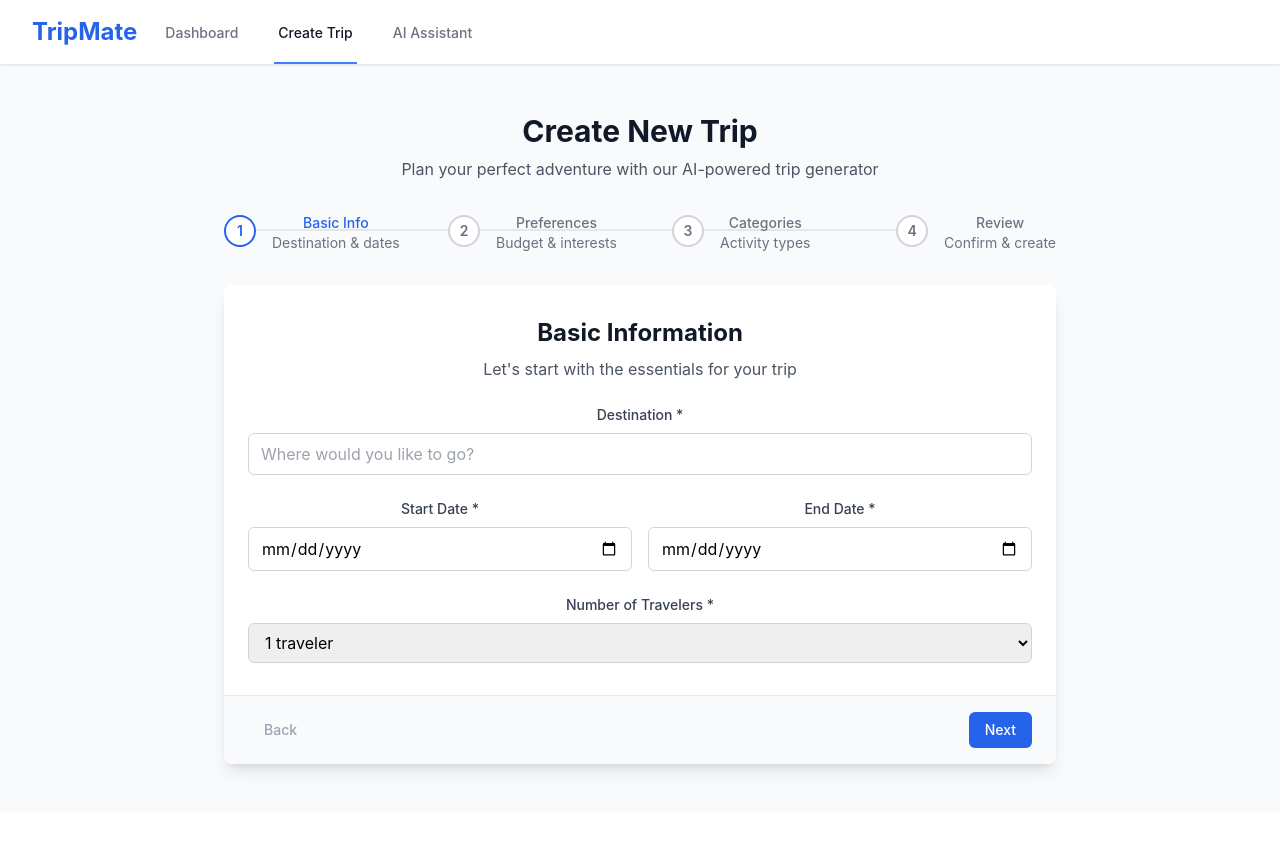
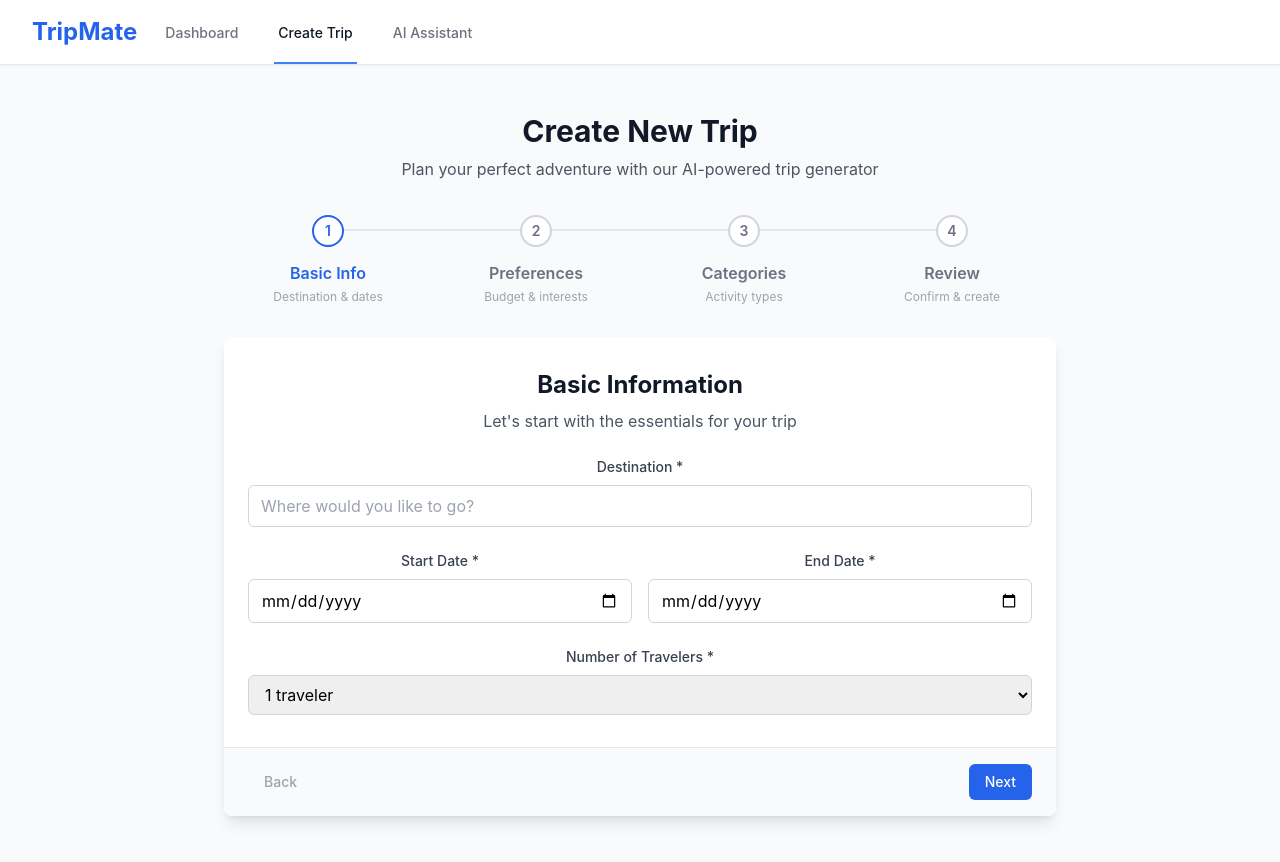
Before and after one commit to LouMeziere/TripMate, a React (Create React App) app in the folder frontend/: page /create-trip in a window 1280 px wide. Before the commit the page ends 812 px from the top, so only its background shows below. Built offline with nearby package versions, Linux system fonts and the light colour scheme.

Commit message:
Frontend - Milesone 3 - styling fixes on create trip page

```diff
--- a/frontend/src/components/CreateTrip/CreateTrip.tsx
+++ b/frontend/src/components/CreateTrip/CreateTrip.tsx
@@ -86,6 +86,10 @@ const CreateTrip: React.FC = () => {
 
     setFormErrors(errors);
     return Object.keys(errors).length === 0;
+  };
+
+  const handleStepClick = (step: number) => {
+    setCurrentStep(step);
   };
 
   const handleNext = () => {
@@ -207,7 +211,7 @@ const CreateTrip: React.FC = () => {
         </div>
 
         {/* Step Indicator */}
-        <StepIndicator currentStep={currentStep} totalSteps={totalSteps} />
+        <StepIndicator currentStep={currentStep} totalSteps={totalSteps} onStepClick={handleStepClick} />
 
         {/* Form Content */}
         <div className="mt-8 bg-white shadow-lg rounded-lg">
--- a/frontend/src/components/CreateTrip/StepIndicator.tsx
+++ b/frontend/src/components/CreateTrip/StepIndicator.tsx
@@ -3,9 +3,10 @@ import React from 'react';
 interface StepIndicatorProps {
   currentStep: number;
   totalSteps: number;
+  onStepClick?: (step: number) => void;
 }
 
-const StepIndicator: React.FC<StepIndicatorProps> = ({ currentStep, totalSteps }) => {
+const StepIndicator: React.FC<StepIndicatorProps> = ({ currentStep, totalSteps, onStepClick }) => {
   const steps = [
     { number: 1, title: 'Basic Info', description: 'Destination & dates' },
     { number: 2, title: 'Preferences', description: 'Budget & interests' },
@@ -13,23 +14,45 @@ const StepIndicator: React.FC<StepIndicatorProps> = ({ currentStep, totalSteps }
     { number: 4, title: 'Review', description: 'Confirm & create' },
   ];
 
+  const handleStepClick = (stepNumber: number) => {
+    // Only allow clicking on previous steps (not current step)
+    if (stepNumber < currentStep && onStepClick) {
+      onStepClick(stepNumber);
+    }
+  };
+
+  const isClickable = (stepNumber: number) => {
+    return stepNumber < currentStep && onStepClick;
+  };
+
+  const getHoverClass = (stepNumber: number) => {
+    if (isClickable(stepNumber)) {
+      return 'cursor-pointer hover:scale-105 transition-transform duration-200';
+    }
+    return '';
+  };
+
   return (
     <nav aria-label="Progress">
       <ol className="flex items-center justify-between">
         {steps.map((step, stepIdx) => (
-          <li key={step.number} className={`relative ${stepIdx !== steps.length - 1 ? 'flex-1' : ''}`}>
+          <li key={step.number} className="relative flex-1">
             {/* Step Connector */}
             {stepIdx !== steps.length - 1 && (
               <div
-                className={`absolute top-4 left-8 right-0 h-0.5 ${
+                className={`absolute top-4 left-1/2 w-full h-0.5 ${
                   step.number < currentStep ? 'bg-blue-600' : 'bg-gray-200'
                 }`}
+                style={{ left: '50%', right: '-50%' }}
                 aria-hidden="true"
               />
             )}
 
             {/* Step Content */}
-            <div className="relative flex items-start">
+            <div
+              className={`relative flex flex-col items-center text-center ${getHoverClass(step.number)}`}
+              onClick={() => handleStepClick(step.number)}
+            >
               <span className="flex h-9 items-center">
                 <span
                   className={`relative z-10 flex h-8 w-8 items-center justify-center rounded-full border-2 text-sm font-semibold ${
@@ -53,16 +76,16 @@ const StepIndicator: React.FC<StepIndicatorProps> = ({ currentStep, totalSteps }
                   )}
                 </span>
               </span>
-              <span className="ml-4 min-w-0 flex flex-col">
+              <div className="mt-3 min-w-0 flex flex-col items-center">
                 <span
-                  className={`text-sm font-medium ${
+                  className={`text-base font-semibold ${
                     step.number <= currentStep ? 'text-blue-600' : 'text-gray-500'
                   }`}
                 >
                   {step.title}
                 </span>
-                <span className="text-sm text-gray-500">{step.description}</span>
-              </span>
+                <span className="text-xs text-gray-400 mt-1">{step.description}</span>
+              </div>
             </div>
           </li>
         ))}
--- a/frontend/src/components/Dashboard/Dashboard.tsx
+++ b/frontend/src/components/Dashboard/Dashboard.tsx
@@ -1,4 +1,5 @@
 import React, { useEffect, useState } from 'react';
+import { Link } from 'react-router-dom';
 import { useTrips } from '../../hooks/useTrips';
 import TripList from './TripList';
 import { Trip } from '../../services/api';
@@ -95,10 +96,13 @@ const Dashboard: React.FC = () => {
               Manage and view all your travel adventures
             </p>
           </div>
-          <button className="px-6 py-3 bg-blue-600 text-white rounded-lg hover:bg-blue-700 transition-colors font-medium flex items-center">
+          <Link
+            to="/create-trip"
+            className="px-6 py-3 bg-blue-600 text-white rounded-lg hover:bg-blue-700 transition-colors font-medium flex items-center"
+          >
             <span className="material-symbols-outlined text-xl mr-2">add</span>
             Plan New Trip
-          </button>
+          </Link>
         </div>
 
         {/* Stats Cards */}
```
